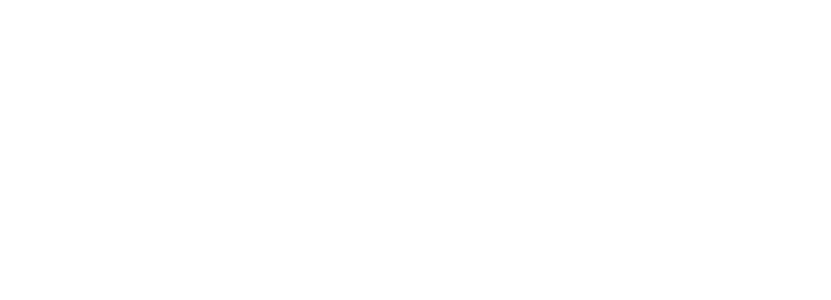
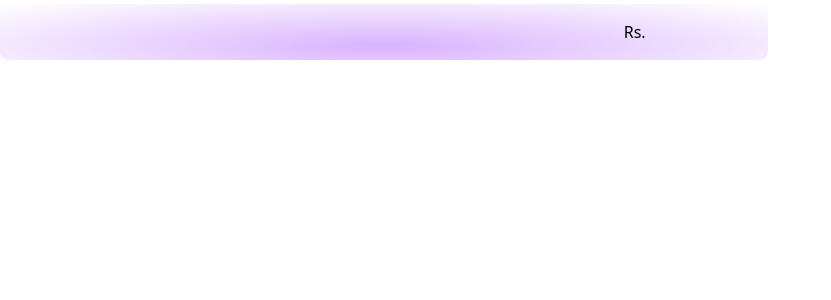
Before and after one commit to PramukaNavodh/SpiritX_x-coders_02, a Next.js app: page / in a window 1280 px wide. Shown: the top 300 px of the page, without its empty margins (0-831 px from the left). Built offline with nearby package versions, Linux system fonts and the light colour scheme.

Commit message:
add  Player Card

```diff
--- /dev/null
+++ b/src/app/components/PlayerCard.jsx
@@ -0,0 +1,13 @@
+import React from "react";
+
+const PlayerCard = ({ name, university, price }) => {
+  return (
+    <div className=" w-full md:w-3/5 bg-radial-[at_50%_75%] from-purple-300 to-white px-2 py-4 justify-between flex flex-row  rounded-lg my-1 text-center">
+      <div className="text-black text-md font-bold flex-1 px-2">{name}</div>
+      <div className="text-black text-md flex-1 px-2">{university}</div>
+      <div className="text-black text-base flex-1 px-2">Rs.{price}</div>
+    </div>
+  );
+};
+
+export default PlayerCard;
--- a/src/app/globals.css
+++ b/src/app/globals.css
@@ -1,6 +1,6 @@
 @import "tailwindcss";
 
-:root {
+/* :root {
     --background: #ffffff;
     --foreground: #171717;
   }
@@ -23,4 +23,4 @@
     background: var(--background);
     color: var(--foreground);
     font-family: Arial, Helvetica, sans-serif;
-  }
+  } */
--- a/src/app/page.jsx
+++ b/src/app/page.jsx
@@ -1,10 +1,10 @@
 import Image from "next/image";
+import PlayerCard from "./components/PlayerCard";
 
 export default function Home() {
   return (
     <div>
-
-
+      <PlayerCard />
     </div>
   );
 }
```
